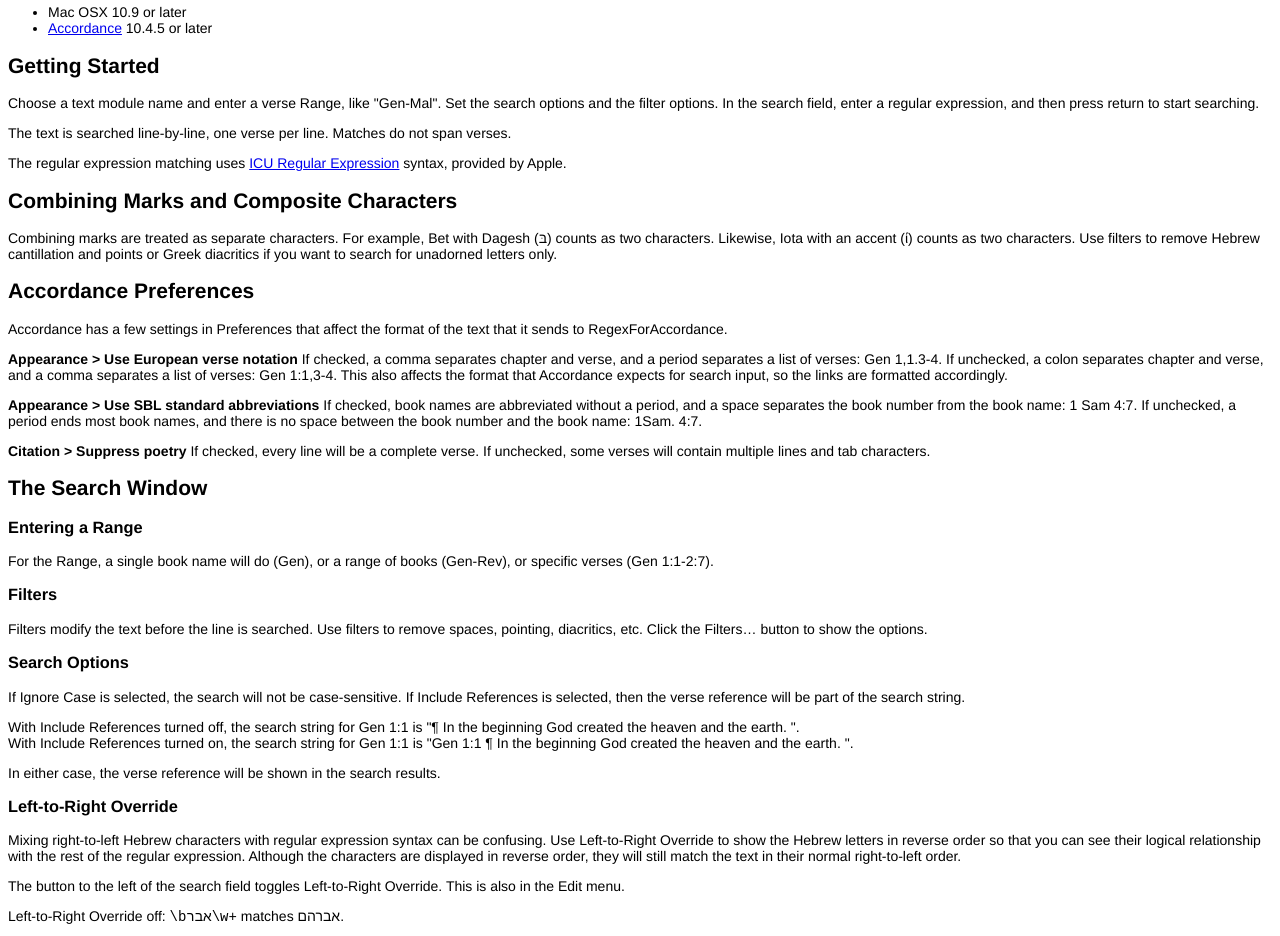
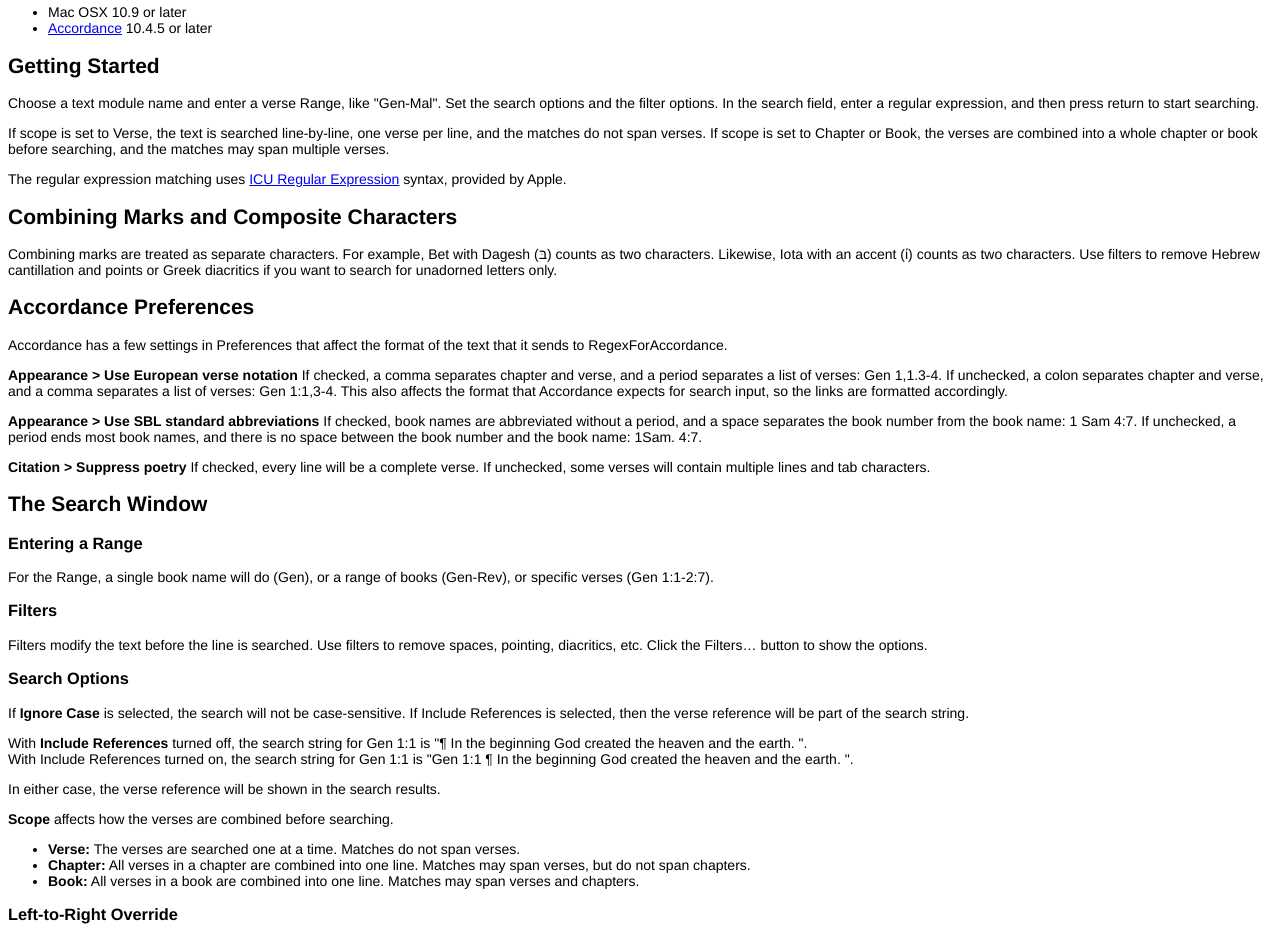
Before and after one commit to darinfranklin/RegexForAccordance, a plain HTML site: page Help/index.html in a window 1280 px wide. Shown: the part 140-1076 px from the top of the page. Drawn offline with Linux system fonts and the light colour scheme.

Commit message:
Added Scope feature to help file

```diff
--- a/Help/index.html
+++ b/Help/index.html
@@ -24,7 +24,7 @@
 
         <p>Choose a text module name and enter a verse Range, like "Gen-Mal". Set the search options and the filter options. In the search field, enter a regular expression, and then press return to start searching.</p>
 
-        <p>The text is searched line-by-line, one verse per line.  Matches do not span verses. </p>
+        <p>If scope is set to Verse, the text is searched line-by-line, one verse per line, and the matches do not span verses. If scope is set to Chapter or Book, the verses are combined into a whole chapter or book before searching, and the matches may span multiple verses. </p>
 
         <p>The regular expression matching uses <a href="http://userguide.icu-project.org/strings/regexp">ICU Regular Expression</a> syntax, provided by Apple.<p>
 
@@ -54,12 +54,19 @@
 
         <h3>Search Options</h3>
 
-        <p>If Ignore Case is selected, the search will not be case-sensitive. If Include References is selected, then the verse reference will be part of the search string.</p>
+        <p>If <b>Ignore Case</b> is selected, the search will not be case-sensitive. If Include References is selected, then the verse reference will be part of the search string.</p>
 
-        <p>With Include References turned off, the search string for Gen 1:1 is "¶ In the beginning God created the heaven and the earth. ".
+        <p>With <b>Include References</b> turned off, the search string for Gen 1:1 is "¶ In the beginning God created the heaven and the earth. ".
         <br/>With Include References turned on, the search string for Gen 1:1 is "Gen 1:1 ¶ In the beginning God created the heaven and the earth. ".</p>
 
         <p>In either case, the verse reference will be shown in the search results.</p>
+
+        <p><b>Scope</b> affects how the verses are combined before searching.</p>
+        <ul>
+            <li><b>Verse:</b> The verses are searched one at a time. Matches do not span verses.</li>
+            <li><b>Chapter:</b> All verses in a chapter are combined into one line. Matches may span verses, but do not span chapters.</li>
+            <li><b>Book:</b> All verses in a book are combined into one line. Matches may span verses and chapters.</li>
+        </ul>
 
         <h3>Left-to-Right Override</h3>
 
```
